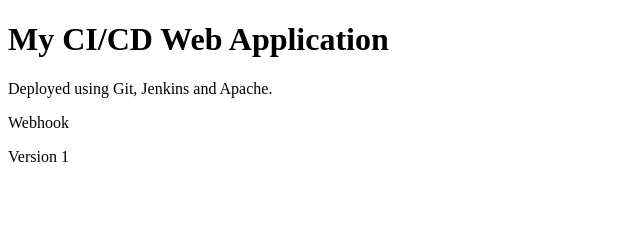
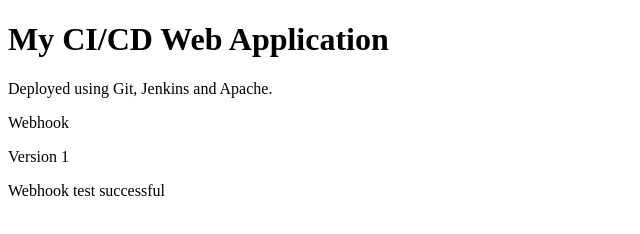
Before and after one commit to PradipDhokare/jenkins-demo, a plain HTML site: page index.html in a window 1280 px wide. Shown: the whole page, without its empty margins (0-640 px from the left). Drawn offline with Linux system fonts and the light colour scheme.

Commit message:
Test automatic Jenkins trigger

```diff
--- a/index.html
+++ b/index.html
@@ -13,3 +13,4 @@
     <p>Version 1</p>
 </body>
 </html>
+Webhook test successful
```
